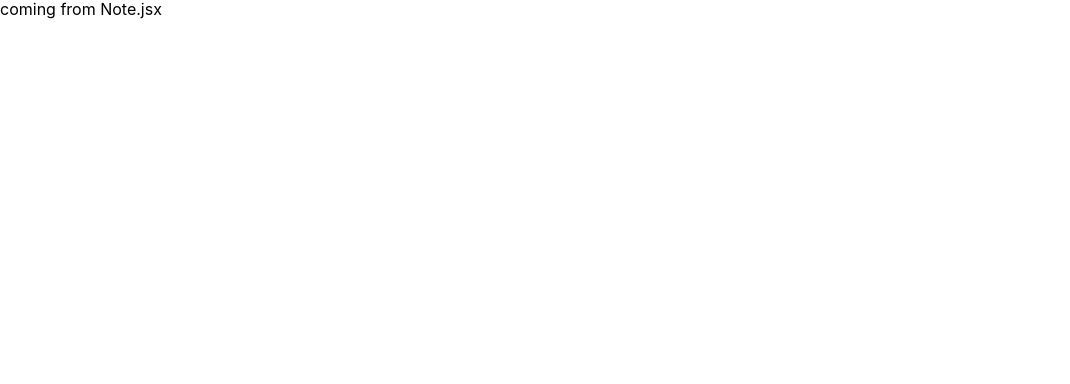
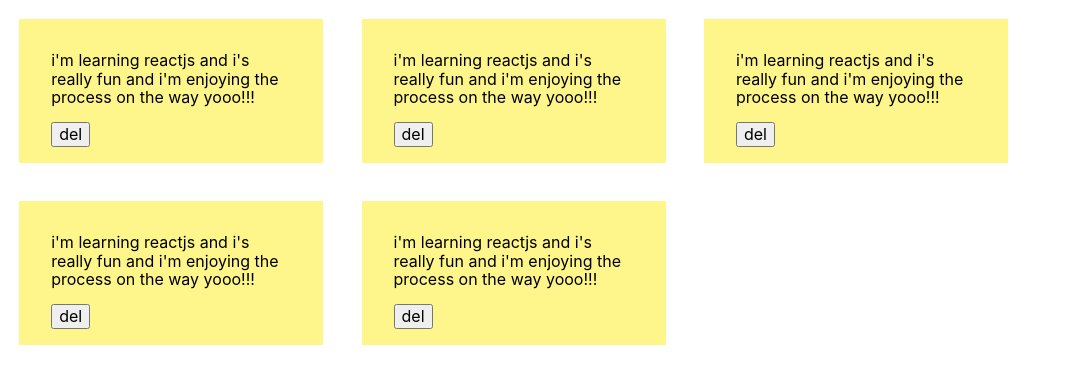
Before and after one commit to BodaNabeel/note-keeping-react, a React (Create React App) app: page / in a window 1280 px wide. Shown: the top 384 px of the page, without its empty margins (0-1070 px from the left). Built offline with nearby package versions, Linux system fonts and the light colour scheme.

Commit message:
using map to get note-text & adding it to DOM

```diff
--- a/src/components/Note.jsx
+++ b/src/components/Note.jsx
@@ -1,5 +1,12 @@
-import React from 'react';
+import React from "react";
 
-export default function Note() {
-  return <div>coming from Note.jsx</div>;
+export default function Note({ id, text }) {
+  return (
+    <>
+      <div className="note">
+        <p className="note-text">{text}</p>
+        <button>del</button>
+      </div>
+    </>
+  );
 }
--- a/src/components/NoteList.jsx
+++ b/src/components/NoteList.jsx
@@ -1,8 +1,12 @@
-import React from 'react';
-import Note from './Note';
+import React from "react";
+import Note from "./Note";
 
-export default function NoteList() {
+export default function NoteList({ note }) {
   return (
-      <Note/>
-  )
+    <div className="note-list">
+      {note.map((note) => {
+        return <Note id={note.id} text={note.text} />;
+      })}
+    </div>
+  );
 }
```
